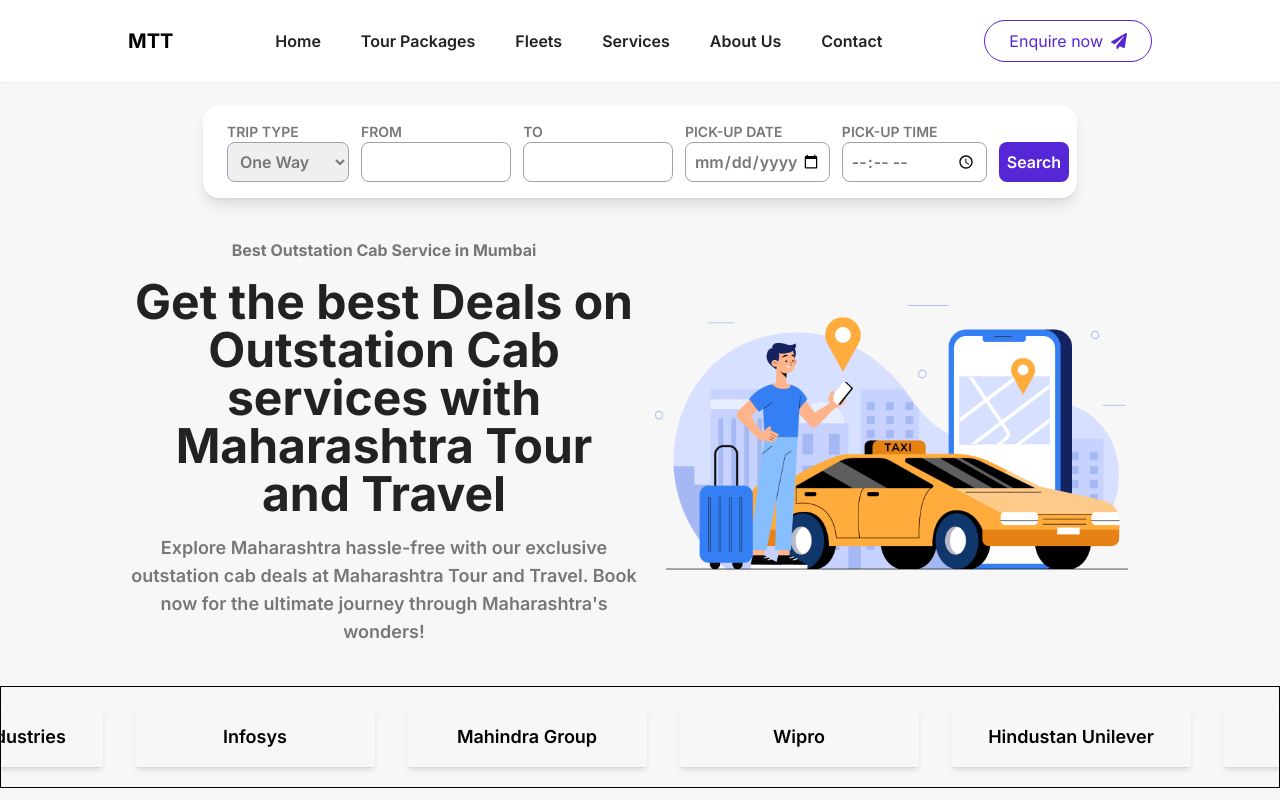
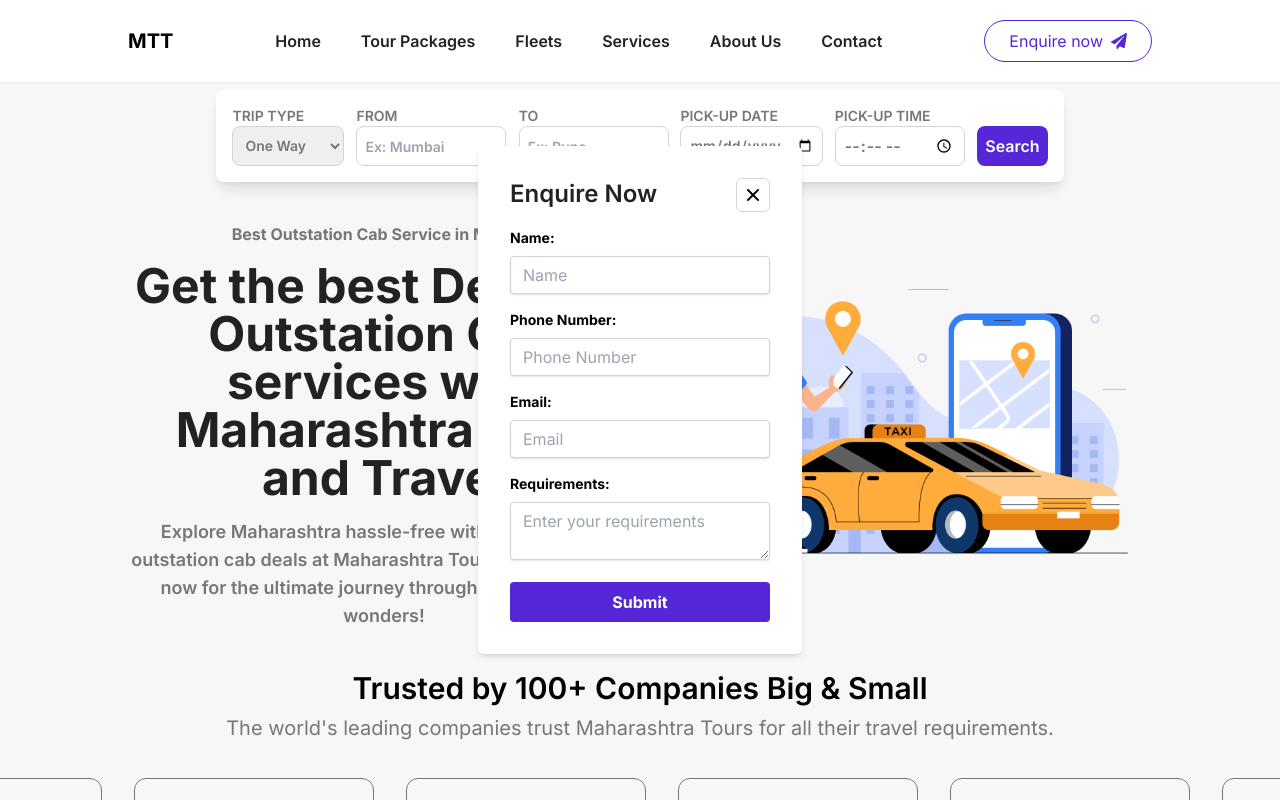
Before and after one commit to gauravhpanchal/MTT, a Next.js app: page / in a window 1280 px wide. Both pictures are taken after a click on the button "Enquire now". Shown: the top 800 px of the page. Built offline with nearby package versions, Linux system fonts and the light colour scheme.

Commit message:
minor form design changes

```diff
--- a/src/app/layout.js
+++ b/src/app/layout.js
@@ -20,7 +20,7 @@ export default function RootLayout({ children }) {
       </head>
       <body className={inter.className}>
         {/* <div className="sticky top-0 bg-bgSecondary"> */}
-        <div className="bg-bgSecondary pb-4">
+        <div className="bg-bgSecondary sticky top-0 ">
           <Navbar />
         </div>
         <div className="bg-bgSecondary">{children}</div>
--- a/src/components/Hero.js
+++ b/src/components/Hero.js
@@ -58,7 +58,7 @@ const brands = [
 const Hero = () => {
   return (
     <div className="flex flex-col gap-10 justify-center bg-bgSecondary">
-      <div className="sticky top-0 mt-2 bg-bgSecondary">
+      <div className="mt-2 bg-bgSecondary">
         <Tabs />
       </div>
       <div className="flex md:flex-row items-center flex-col-reverse md:mx-32 mx-2">
@@ -84,17 +84,26 @@ const Hero = () => {
           />
         </div>
       </div>
-      <Marquee pauseOnHover className="border-[0.5px] py-5 ">
+      <div className="text-center">
+        <p className="text-3xl mb-2 font-semibold">
+          Trusted by 100+ Companies Big & Small
+        </p>
+        <p className="text-xl mb-4 text-textSecondary">
+          The world's leading companies trust Maharashtra Tours for all their
+          travel requirements.
+        </p>
+        <Marquee pauseOnHover className="shadow-md py-5 ">
           {brands.map((brand) => (
             <div
               key={brand.id}
-            className="p-4 mx-4 font-semibold shadow-md w-60 text-center h-full text-lg"
+              className="p-4 mx-4 font-semibold border border-textSecondary rounded-xl w-60 text-textSecondary text-center h-full text-lg"
             >
               {brand.name}
             </div>
           ))}
         </Marquee>
       </div>
+    </div>
   );
 };
 
--- a/src/components/Navbar.js
+++ b/src/components/Navbar.js
@@ -35,6 +35,91 @@ const navItems = [
 
 const Navbar = () => {
   const [isOpen, setIsOpen] = useState(false);
+
+  const [isPopupOpen, setIsPopupOpen] = useState(false);
+
+  const togglePopup = () => {
+    setIsPopupOpen(!isPopupOpen);
+  };
+
+  const PopupForm = () => {
+    return (
+      <div className="fixed z-50 top-1/2 left-1/2 transform -translate-x-1/2 -translate-y-1/2 bg-bgPrimary p-8 rounded-md shadow-md">
+        <div className="flex justify-between mb-4">
+          <h2 className="text-2xl font-semibold text-textPrimary ">
+            Enquire Now
+          </h2>
+          <button className="border border-borderColor p-1 rounded-md">
+            <RiCloseFill onClick={togglePopup} className="w-6 h-6 text-black" />
+          </button>
+        </div>
+        <form>
+          <div className="mb-4">
+            <label
+              className="block text-gray-700 text-sm font-bold mb-2"
+              htmlFor="name"
+            >
+              Name:
+            </label>
+            <input
+              className="shadow appearance-none border border-borderColor rounded w-full py-2 px-3 text-gray-700 leading-tight focus:outline-none focus:shadow-outline"
+              id="name"
+              type="text"
+              placeholder="Name"
+            />
+          </div>
+          <div className="mb-4">
+            <label
+              className="block text-gray-700 text-sm font-bold mb-2"
+              htmlFor="phone"
+            >
+              Phone Number:
+            </label>
+            <input
+              className="shadow appearance-none border border-borderColor rounded w-full py-2 px-3 text-gray-700 leading-tight focus:outline-none focus:shadow-outline"
+              id="phone"
+              type="text"
+              placeholder="Phone Number"
+            />
+          </div>
+          <div className="mb-4">
+            <label
+              className="block text-gray-700 text-sm font-bold mb-2"
+              htmlFor="email"
+            >
+              Email:
+            </label>
+            <input
+              className="shadow appearance-none border border-borderColor rounded w-full py-2 px-3 text-gray-700 leading-tight focus:outline-none focus:shadow-outline"
+              id="email"
+              type="email"
+              placeholder="Email"
+            />
+          </div>
+          <div className="mb-4">
+            <label
+              className="block text-gray-700 text-sm font-bold mb-2"
+              htmlFor="requirements"
+            >
+              Requirements:
+            </label>
+            <textarea
+              className="shadow appearance-none border border-borderColor rounded w-full py-2 px-3 text-gray-700 leading-tight focus:outline-none focus:shadow-outline"
+              id="requirements"
+              placeholder="Enter your requirements"
+            ></textarea>
+          </div>
+          <button
+            className="bg-buttonPrimary hover:border text-bgPrimary w-full text-center hover:bg-blue-700 text-white font-bold py-2 px-4 rounded focus:outline-none focus:shadow-outline"
+            type="button"
+          >
+            Submit
+          </button>
+        </form>
+      </div>
+    );
+  };
+
   return (
     <div>
       {/* Navbar for Web */}
@@ -59,7 +144,10 @@ const Navbar = () => {
             </ul>
           </div>
           <div>
-            <button className="border text-buttonPrimary hover:bg-buttonPrimary hover:text-[#ffffff] flex gap-2 items-center border-buttonPrimary py-2 px-6 rounded-full ">
+            <button
+              onClick={togglePopup}
+              className="border text-buttonPrimary hover:bg-buttonPrimary hover:text-[#ffffff] flex gap-2 items-center border-buttonPrimary py-2 px-6 rounded-full "
+            >
               Enquire now{" "}
               <span>
                 <FaPaperPlane />
@@ -67,6 +155,7 @@ const Navbar = () => {
             </button>
           </div>
         </div>
+        {isPopupOpen && <PopupForm />}
       </div>
       {/* Navbar for Mobile */}
       <div className="md:hidden block">
--- a/src/components/QuickEnquiryButton.js
+++ /dev/null
@@ -1,64 +0,0 @@
-// components/QuickEnquiryButton.js
-import React from "react";
-import { FaPaperPlane } from "react-icons/fa";
-import { IoClose } from "react-icons/io5";
-
-function QuickEnquiryButton({ isOpen, openModal, closeModal }) {
-  return (
-    <>
-      <button
-        onClick={openModal}
-        className="fixed flex items-center gap-2 border text-[#F66F4D] border-[#F66F4D] bg-backGround bottom-4 md:bottom-8 left-1/2 transform -translate-x-1/2 bg-blue-500 text-white px-6 py-4 rounded-full shadow-lg hover:bg-blue-600"
-      >
-        Quick Enquiry{" "}
-        <span>
-          <FaPaperPlane />
-        </span>
-      </button>
-      {isOpen && (
-        <div className="fixed top-0 left-0 z-50 w-full h-full flex items-center justify-center">
-          <div className="absolute w-full h-full bg-[#808080] opacity-70"></div>
-          <div className="bg-[#ffffff] border-[#808080] shadow-2xl w-96 rounded-lg z-50 overflow-y-auto">
-            <div className="p-4">
-              <div className="flex justify-between items-center mb-4">
-                <p className="text-lg text-center font-bold">
-                  Fill in your requirements below
-                </p>
-                <button className="border rounded-md" onClick={closeModal}>
-                  <IoClose className="h-5 w-5" />
-                </button>
-              </div>
-              <form action="">
-                <input
-                  type="text"
-                  placeholder="Name"
-                  className="w-full border p-2 my-2 rounded"
-                />
-                <input
-                  type="email"
-                  placeholder="Email"
-                  className="w-full border p-2 my-2 rounded"
-                />
-                <textarea
-                  name=""
-                  id=""
-                  cols="30"
-                  rows="10"
-                  placeholder="Message"
-                  className="w-full border p-2 my-2 rounded"
-                ></textarea>
-                <input
-                  type="submit"
-                  value="Submit"
-                  className="w-full bg-[#F66F4D] text-[#fff]} p-2 rounded cursor-pointer"
-                />
-              </form>
-            </div>
-          </div>
-        </div>
-      )}
-    </>
-  );
-}
-
-export default QuickEnquiryButton;
--- a/src/components/form/SearchForm.js
+++ b/src/components/form/SearchForm.js
@@ -29,8 +29,9 @@ const SearchForm = ({ tab }) => {
                   type="text"
                   list="fromList"
                   // value={fromDate}
+                  placeholder="Ex: Mumbai"
                   onChange={handleFromDateChange}
-                  className="h-10 border w-[150px] px-2 rounded-lg border-borderColor"
+                  className="h-10 border w-[150px] px-2 text-sm rounded-lg border-borderColor"
                 />
                 <datalist id="fromList">
                   <option value="Andheri">Andheri</option>
@@ -57,9 +58,10 @@ const SearchForm = ({ tab }) => {
                 <input
                   type="text"
                   list="toList"
+                  placeholder="Ex: Pune"
                   // value={toDate}
                   onChange={handleToDateChange}
-                  className="h-10 border w-[150px] px-2 rounded-lg border-borderColor"
+                  className="h-10 border w-[150px] px-2 text-sm rounded-lg border-borderColor"
                 />
                 <datalist id="toList">
                   <option value="Andheri">Andheri</option>
@@ -81,19 +83,20 @@ const SearchForm = ({ tab }) => {
             </div>
             <div className="flex gap-3 w-[310px] justify-between md:w-full ">
               {/* PICK-UP DATE */}
-              <div className="flex w-[48%] flex-col">
+              <div className="flex md:w-[50%] w-[150px] flex-col">
                 <label className="text-textSecondary md:text-sm text-xs">
                   PICK-UP DATE
                 </label>
                 <input
                   type="date"
                   value={toDate}
+                  placeholder="Pick Date"
                   onChange={handleToDateChange}
-                  className="h-10 border px-2 rounded-lg border-borderColor"
+                  className="h-10 border   px-2 rounded-lg  text-sm border-borderColor"
                 />
               </div>
               {/* PICK-UP TIME */}
-              <div className="flex w-[48%] flex-col">
+              <div className="flex md:w-[50%] w-[150px] flex-col">
                 <label className="text-textSecondary md:text-sm text-xs">
                   PICK-UP TIME
                 </label>
--- a/src/components/form/Tabs.js
+++ b/src/components/form/Tabs.js
@@ -10,14 +10,14 @@ const Tabs = () => {
   };
 
   return (
-    <div className="rounded-2xl bg-[#fff] px-2 shadow-lg md:w-fit w-[360px] mx-auto">
+    <div className="rounded-lg bg-[#fff] pr-4 shadow-lg md:w-fit w-[360px] mx-auto">
       <div className="flex flex-col md:flex-row items-center font-semibold text-textSecondary justify-center md:justify-start md:gap-1">
         <div className="flex flex-col w-full py-4 px-4 md:px-0 md:pl-4 ">
           <label className="text-textSecondary md:text-sm text-xs">
             TRIP TYPE
           </label>
           <select
-            className="h-10 border px-2 rounded-lg border-borderColor font-semibold"
+            className="h-10 border px-2 text- text-sm rounded-lg border-borderColor font-semibold"
             value={activeTab}
             onChange={(e) => handleTabClick(e.target.value)}
           >
--- a/tailwind.config.js
+++ b/tailwind.config.js
@@ -13,7 +13,7 @@ module.exports = {
       buttonText: "#ffffff",
       bgPrimary: "#ffffff",
       bgSecondary: "#f7f7f7",
-      borderColor: "#9ca3af",
+      borderColor: "#d1d5db",
     },
     extend: {
       backgroundImage: {
```
Lines whose indentation alone changed are shown as unchanged.
